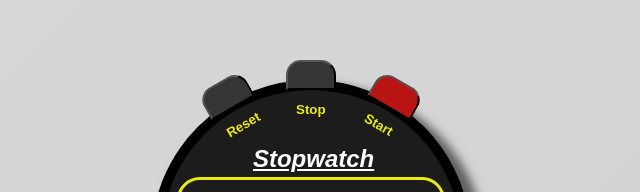
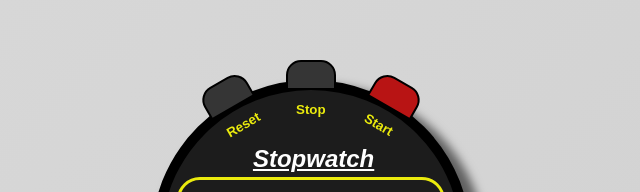
Before and after one commit to joaosouzx/stopwatch, a plain HTML site: page index.html in a window 1280 px wide. Shown: the part 128-320 px from the top of the page, 329-969 px from the left. Drawn offline with Linux system fonts and the light colour scheme; a web font is replaced by a local one.

Commit message:
added border

```diff
--- a/style.css
+++ b/style.css
@@ -22,6 +22,7 @@ body {
   left: 50px;
   width: 50px;
   height: 30px;
+  border: 2px solid black;
   border-radius: 15px 15px 0 0;
   rotate: -30deg;
 }
@@ -50,6 +51,7 @@ body {
   left: 135px;
   width: 50px;
   height: 30px;
+  border: 2px solid black;
   border-radius: 15px 15px 0 0;
 }
 
@@ -77,6 +79,7 @@ body {
   right: 50px;
   width: 50px;
   height: 30px;
+  border: 2px solid black;
   border-radius: 15px 15px 0 0;
   rotate: 30deg;
 }
```
